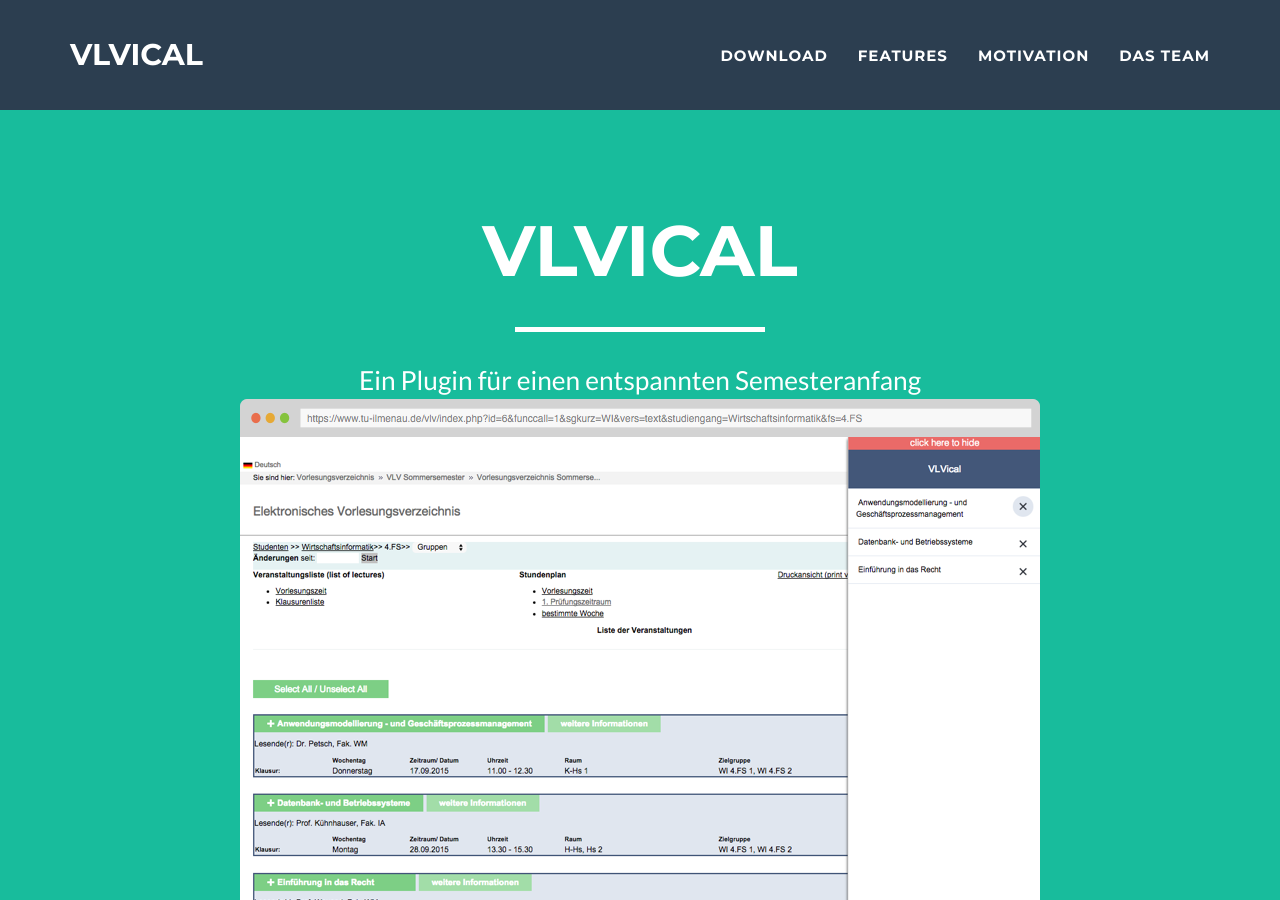
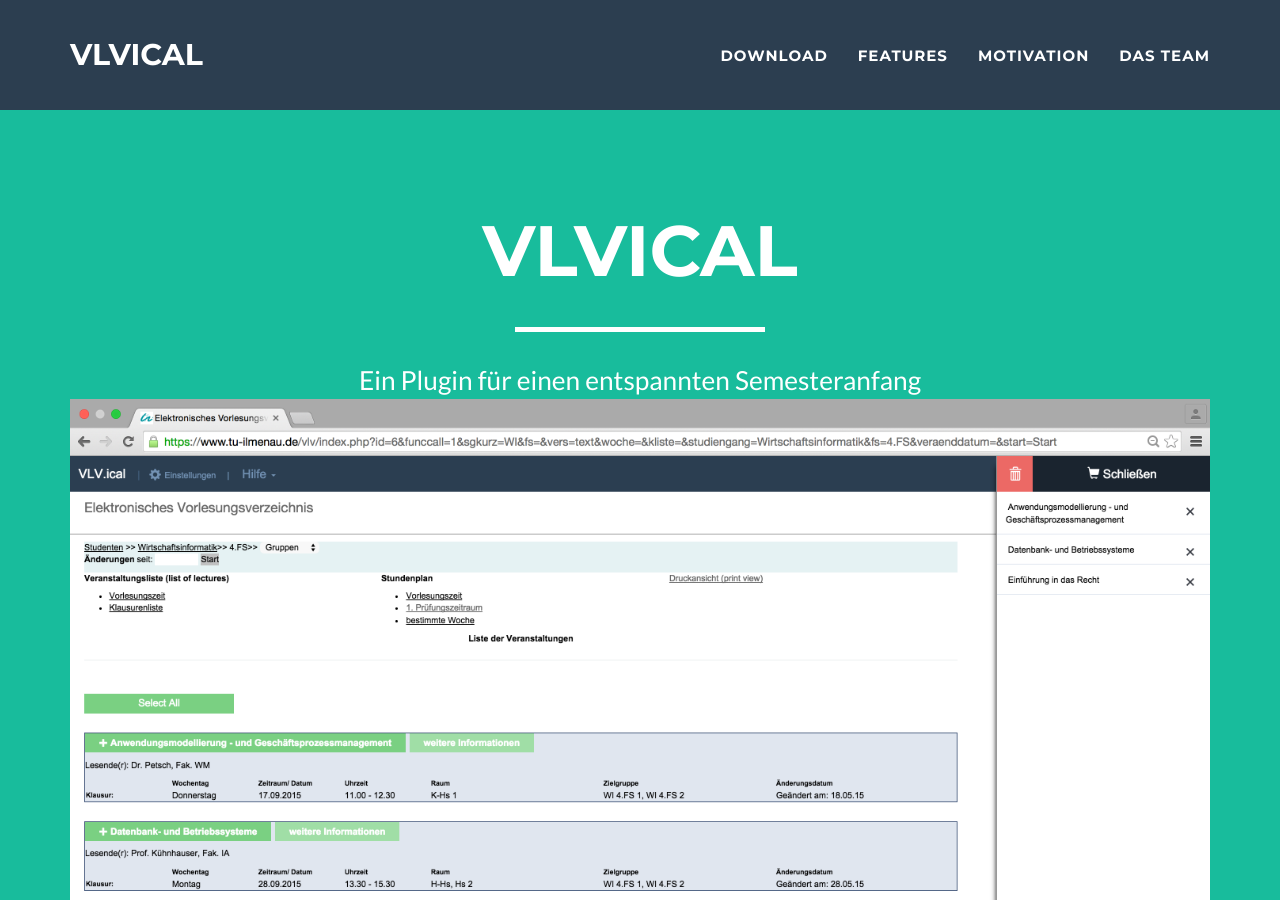
Before and after one commit to vlvical/vlvical.github.io, a Jekyll site: the page built from index.html, in a window 1280 px wide and 900 px high. Built offline with Jekyll 4.4.1, drawn with Linux system fonts in a browser that asks for light colours.

Commit message:
Bild update

```diff
--- a/_includes/header.html
+++ b/_includes/header.html
@@ -8,7 +8,7 @@
                         <hr class="star-light">
                         <span class="skills">Ein Plugin für einen entspannten Semesteranfang </span>
                     </div>
-                    <img class="img-responsive" src="img/Browser.png" alt="">
+                    <img class="img-responsive" src="img/Browser 05.07.2015.png" alt="">
                 </div>
             </div>
         </div>
```
